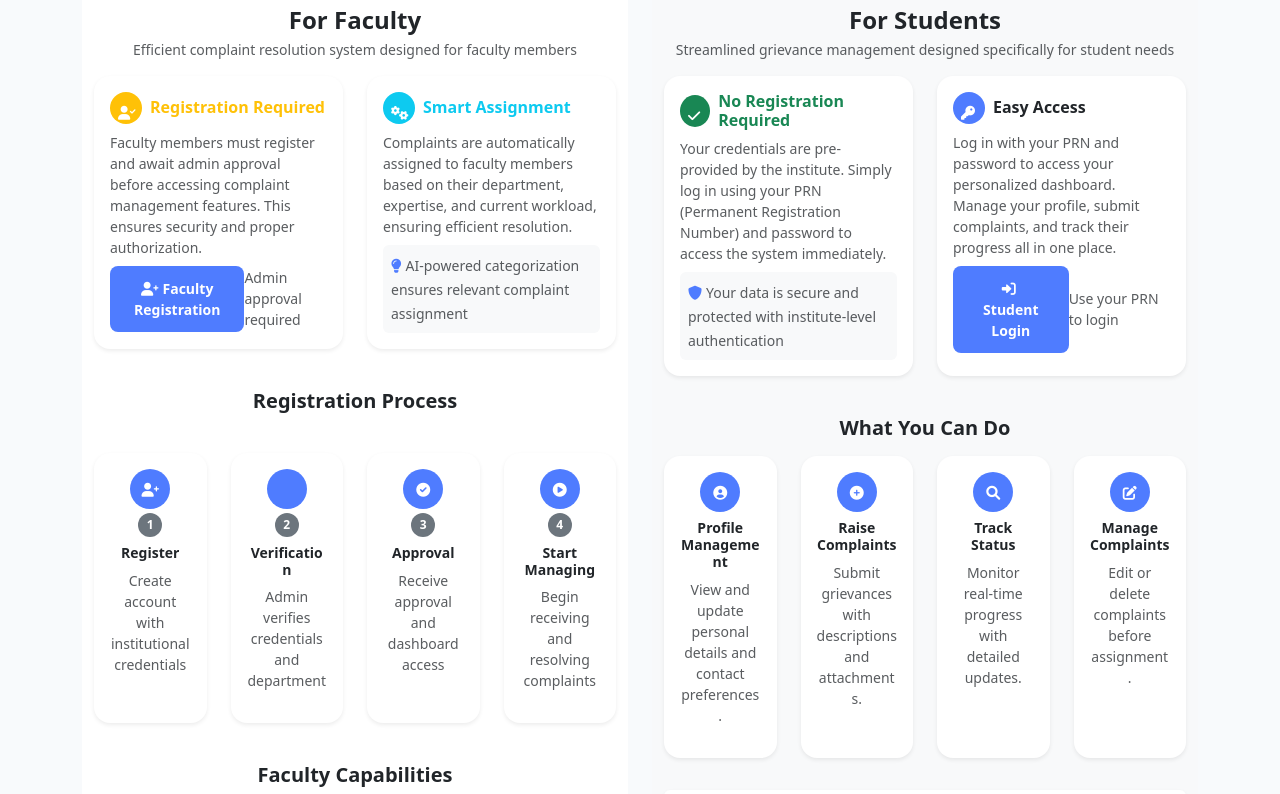
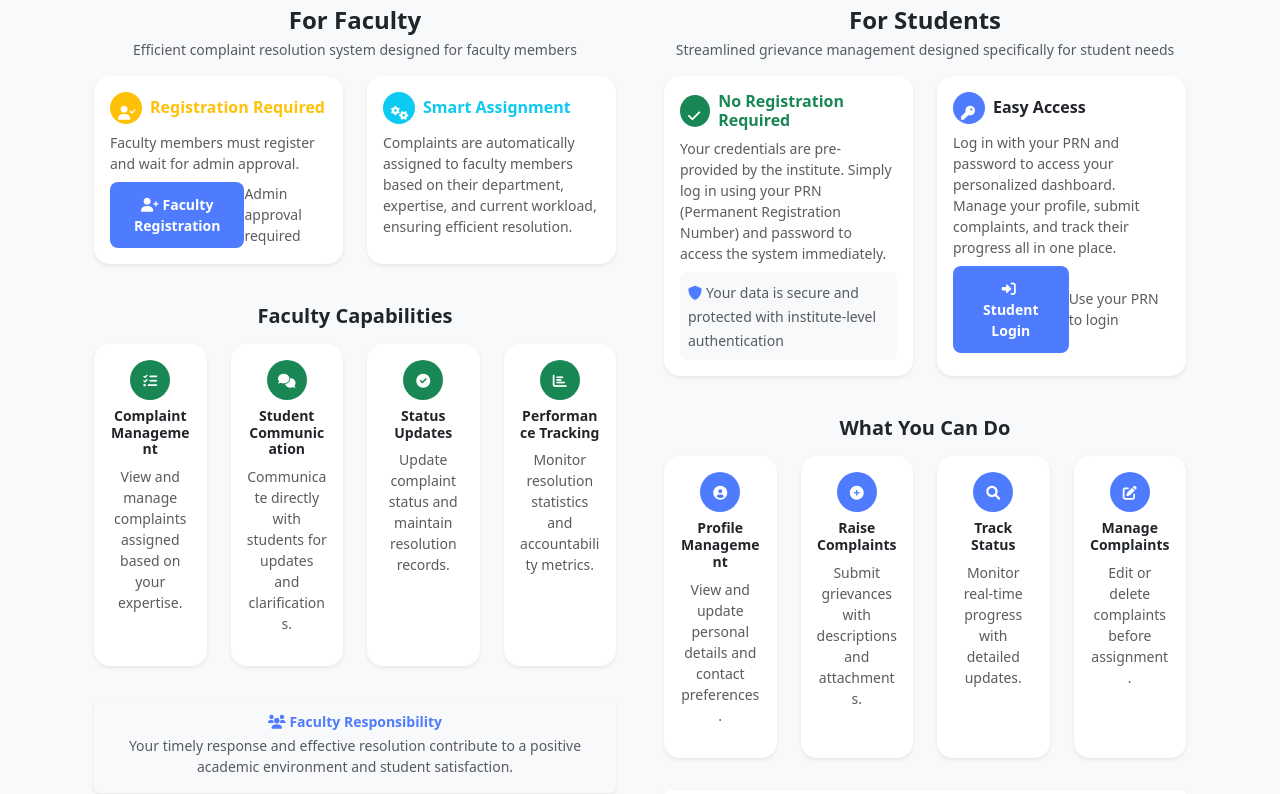
Before and after one commit to Shubham79SP/GrievanceHub, a React (Vite) app: page / in a window 1280 px wide. Shown: the part 866-1660 px from the top of the page. Built offline with nearby package versions, Linux system fonts and the light colour scheme.

Commit message:
applied the same styling to the faculty as student

```diff
--- a/src/components/LandingPage/FacultySection.jsx
+++ b/src/components/LandingPage/FacultySection.jsx
@@ -25,35 +25,10 @@ const FacultySection = () => {
     },
   ]
 
-  const registrationSteps = [
-    {
-      step: "1",
-      title: "Register",
-      description: "Create account with institutional credentials",
-      icon: "fas fa-user-plus",
-    },
-    {
-      step: "2",
-      title: "Verification",
-      description: "Admin verifies credentials and department",
-      icon: "fas fa-shield-check",
-    },
-    {
-      step: "3",
-      title: "Approval",
-      description: "Receive approval and dashboard access",
-      icon: "fas fa-check-circle",
-    },
-    {
-      step: "4",
-      title: "Start Managing",
-      description: "Begin receiving and resolving complaints",
-      icon: "fas fa-play-circle",
-    },
-  ]
+
 
   return (
-    <section id="faculty" className="faculty-section py-3 bg-white">
+    <section id="faculty" className="faculty-section py-3 bg-light">
       <Container>
         <Row className="text-center mb-3">
           <Col>
@@ -81,8 +56,8 @@ const FacultySection = () => {
                   <h6 className="fw-bold mb-0 text-warning">Registration Required</h6>
                 </div>
                 <p className="text-muted mb-2 small">
-                  Faculty members must register and await admin approval before accessing complaint management features.
-                  This ensures security and proper authorization.
+                  Faculty members must register and wait for admin approval.
+
                 </p>
                 <div className="d-flex align-items-center justify-content-between">
                   <Link to="/register">
@@ -109,49 +84,10 @@ const FacultySection = () => {
                   Complaints are automatically assigned to faculty members based on their department, expertise, and
                   current workload, ensuring efficient resolution.
                 </p>
-                <div className="bg-light p-2 rounded">
-                  <small className="text-muted">
-                    <i className="fas fa-lightbulb me-1 text-primary-custom"></i>
-                    AI-powered categorization ensures relevant complaint assignment
-                  </small>
-                </div>
+
               </Card.Body>
             </Card>
           </Col>
-        </Row>
-
-        <Row className="mb-4">
-          <Col>
-            <h5 className="fw-bold text-center mb-3">Registration Process</h5>
-          </Col>
-        </Row>
-        <Row className="mb-4">
-          {registrationSteps.map((step, index) => (
-            <Col key={index} md={6} lg={3} className="mb-3">
-              <Card className="card-custom h-100 text-center border-0 shadow-sm">
-                <Card.Body className="p-3">
-                  <div className="mb-2">
-                    <div
-                      className="bg-primary-custom rounded-circle p-2 mx-auto mb-1"
-                      style={{ width: "40px", height: "40px" }}
-                    >
-                      <i className={`${step.icon} text-white small`}></i>
-                    </div>
-                    <div
-                      className="bg-secondary rounded-circle text-white fw-bold mx-auto"
-                      style={{ width: "24px", height: "24px", lineHeight: "24px", fontSize: "12px" }}
-                    >
-                      {step.step}
-                    </div>
-                  </div>
-                  <h6 className="fw-bold mb-2 small">{step.title}</h6>
-                  <p className="text-muted small" style={{ fontSize: "0.75rem" }}>
-                    {step.description}
-                  </p>
-                </Card.Body>
-              </Card>
-            </Col>
-          ))}
         </Row>
 
         <Row>
```
